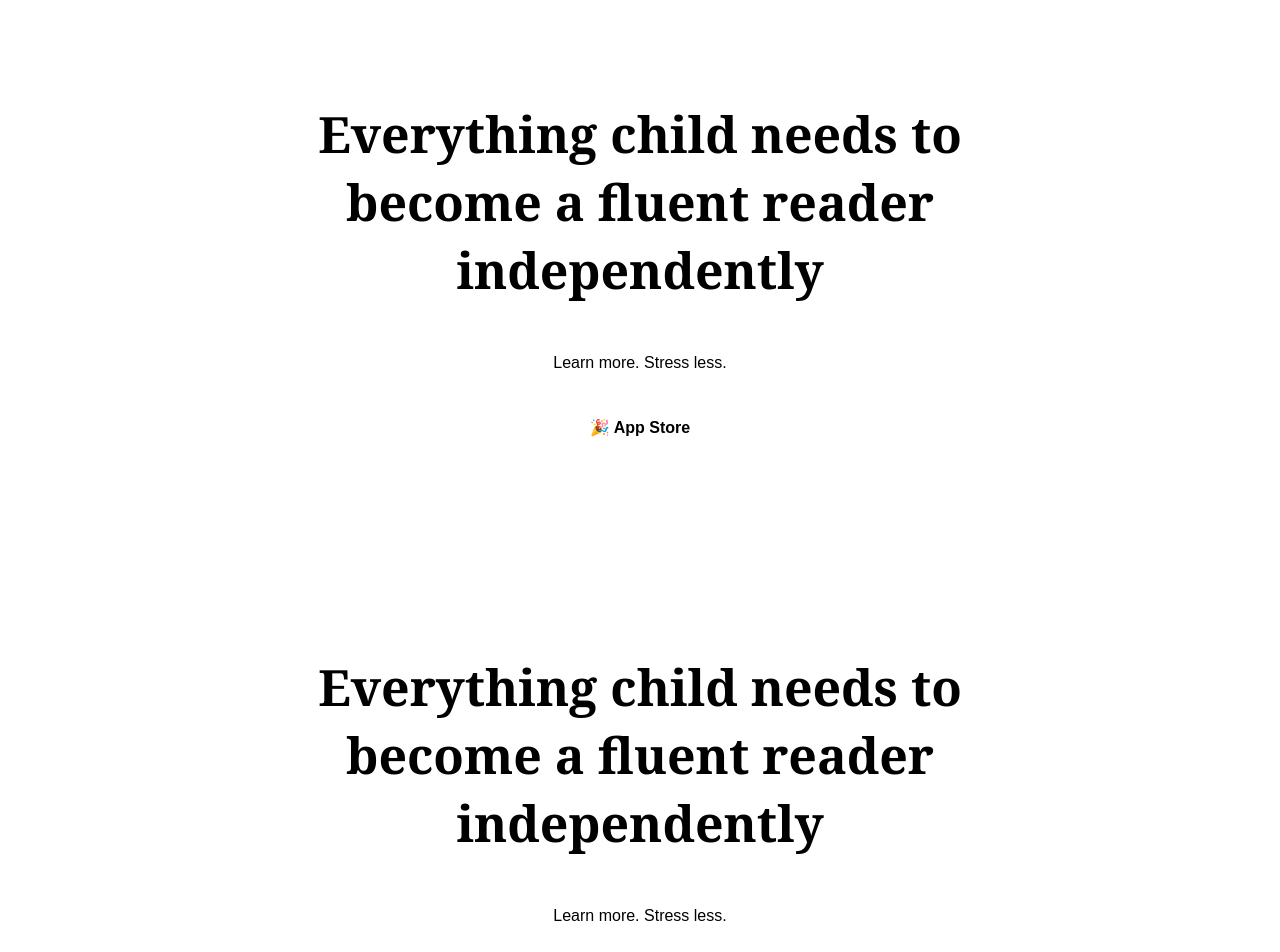
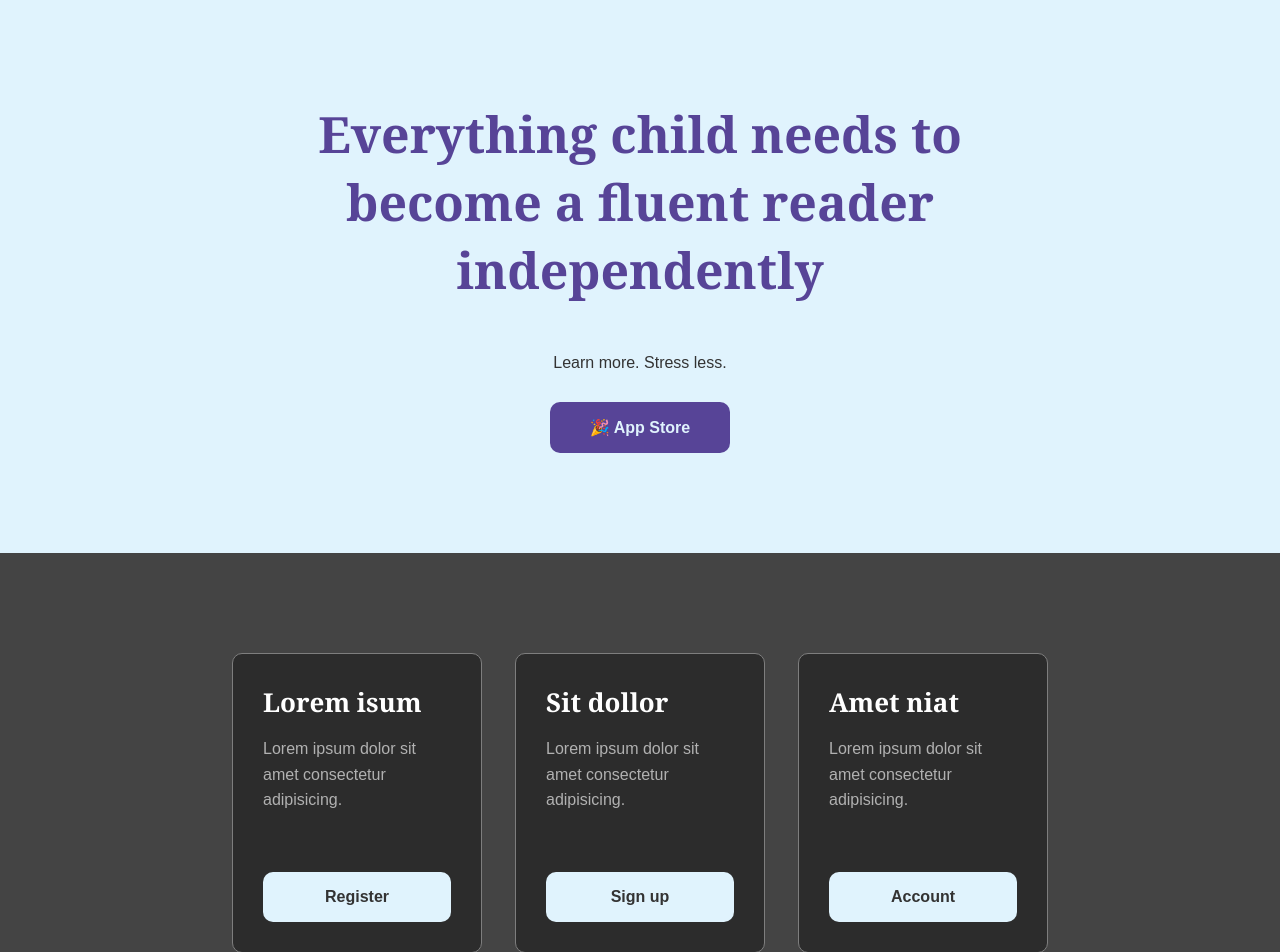
Before and after one commit to emkis/poc-vue-themes, a Vue app: page / in a window 1280 px wide. Shown: the top 952 px of the page. Built offline with nearby package versions, Linux system fonts and the light colour scheme.

Commit message:
fix: change component colors

```diff
--- a/src/App.vue
+++ b/src/App.vue
@@ -1,16 +1,16 @@
 <template>
-  <div id="app" class="colors concepts entities">
+  <div id="app">
     <SectionHero />
-    <SectionHero class="concepts-dark entities-dark" />
+    <SectionCards />
   </div>
 </template>
 
 <script>
 import SectionHero from '@/components/SectionHero'
-// https://medium.com/welldone-software/css-theme-organization-best-practices-a8e375d92c7c
+import SectionCards from '@/components/SectionCards'
 
 export default {
   name: 'App',
-  components: { SectionHero },
+  components: { SectionHero, SectionCards },
 }
 </script>
--- /dev/null
+++ b/src/components/SectionCards/index.vue
@@ -0,0 +1,79 @@
+<template>
+  <div class="SectionCards">
+    <ul class="SectionCards__card-list">
+      <li class="SectionCards__card-item">
+        <h3>Lorem isum</h3>
+        <p>Lorem ipsum dolor sit amet consectetur adipisicing.</p>
+        <button>Register</button>
+      </li>
+
+      <li class="SectionCards__card-item">
+        <h3>Sit dollor</h3>
+        <p>Lorem ipsum dolor sit amet consectetur adipisicing.</p>
+        <button>Sign up</button>
+      </li>
+
+      <li class="SectionCards__card-item">
+        <h3>Amet niat</h3>
+        <p>Lorem ipsum dolor sit amet consectetur adipisicing.</p>
+        <button>Account</button>
+      </li>
+    </ul>
+  </div>
+</template>
+
+<script>
+export default {
+  name: 'SectionCards',
+}
+</script>
+
+<style lang="scss" scoped>
+.SectionCards {
+  padding: 100px 50px;
+  background: #444;
+
+  &__card-list {
+    display: flex;
+    flex-wrap: wrap;
+    justify-content: center;
+    align-items: center;
+    gap: 33px;
+  }
+
+  &__card-item {
+    padding: 30px;
+    display: flex;
+    flex: 0 0 250px;
+    flex-flow: column nowrap;
+    min-height: 300px;
+    border-radius: 10px;
+    border: 1px solid #7e7e7e;
+    background: #2c2c2c;
+
+    > h3 {
+      font-size: 26px;
+      margin-bottom: 16px;
+      color: white;
+    }
+
+    > p {
+      line-height: 1.6;
+      color: #b1b1b1;
+    }
+
+    > button {
+      margin-top: auto;
+
+      border: 0;
+      border-radius: 10px;
+      padding: 16px 40px;
+      font-size: 16px;
+      font-weight: bolder;
+      background: var(--color-foam);
+      color: var(--color-mine-shaft);
+      cursor: pointer;
+    }
+  }
+}
+</style>
--- a/src/components/SectionHero/index.vue
+++ b/src/components/SectionHero/index.vue
@@ -16,20 +16,20 @@ export default {
 .SectionHero {
   padding: 100px;
   text-align: center;
-  background: var(--main-background-color);
+  background: var(--color-foam);
 
   > h1 {
     margin: 0 auto;
     max-width: 700px;
     font-size: 50px;
-    color: var(--main-brand-color);
+    color: var(--color-victoria);
   }
 
   > p {
     font-size: 16px;
     font-weight: 300;
     margin: 50px 0 30px;
-    color: var(--main-text-color);
+    color: var(--color-mine-shaft);
   }
 
   > button {
@@ -38,8 +38,8 @@ export default {
     padding: 16px 40px;
     font-size: 16px;
     font-weight: bolder;
-    background: var(--main-brand-color);
-    color: var(--action-button-text-color);
+    background: var(--color-victoria);
+    color: var(--color-foam);
     cursor: pointer;
   }
 }
```
